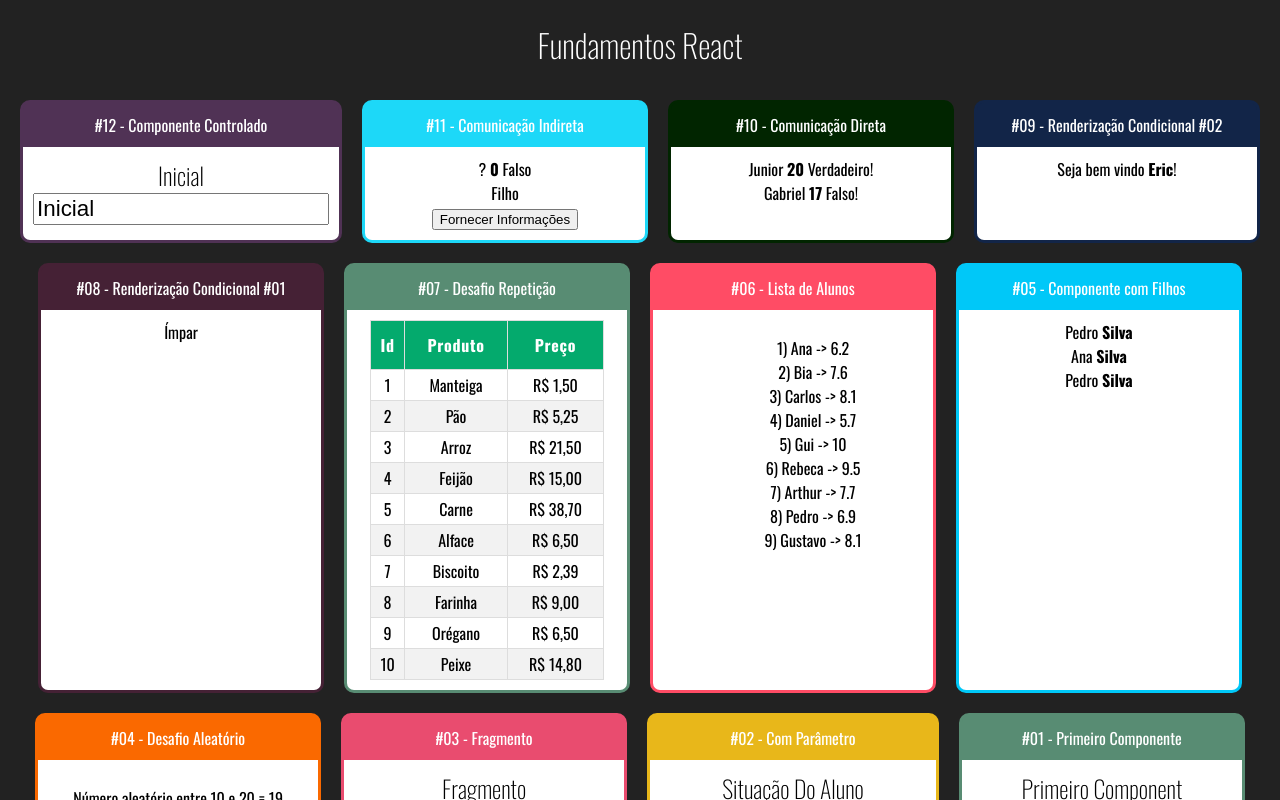
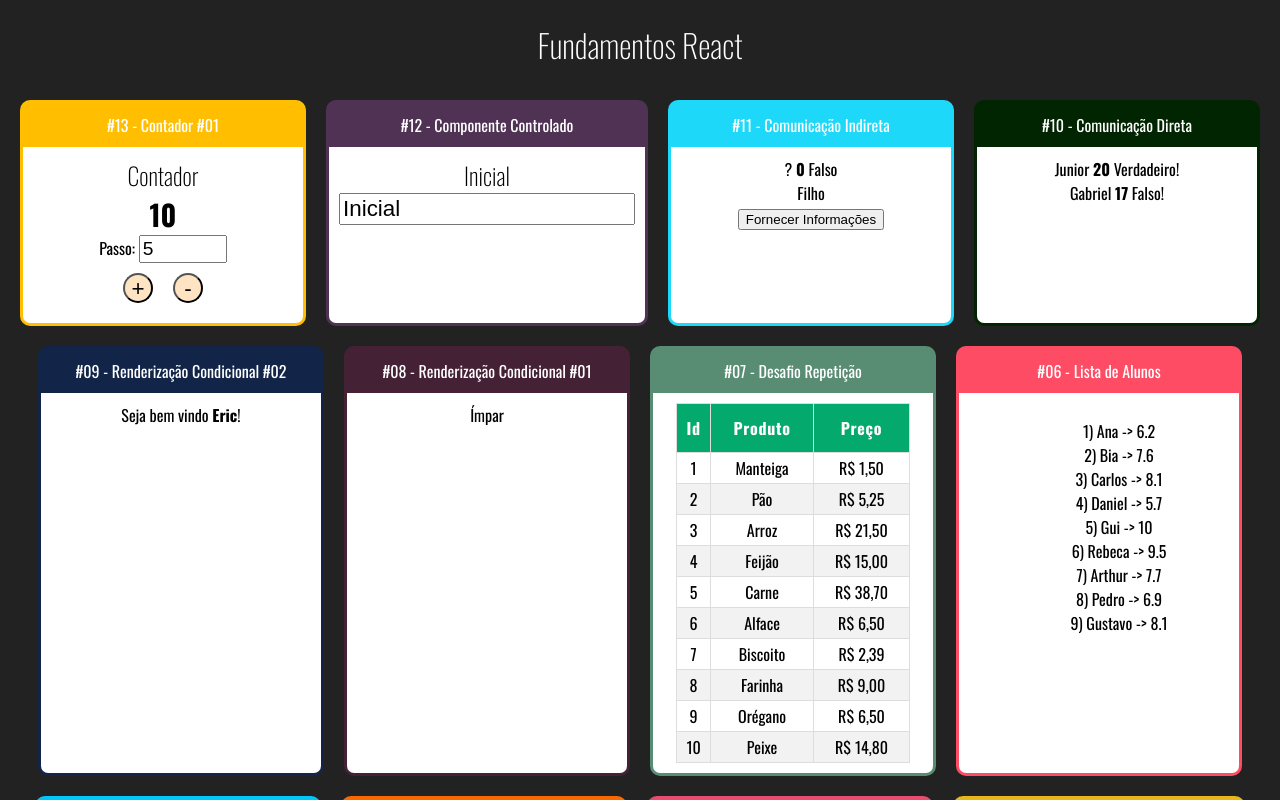
Before and after one commit to eric-moniz/curso-react-redux, a React (Create React App) app: page / in a window 1280 px wide. Shown: the top 800 px of the page. Built offline with nearby package versions, Linux system fonts and the light colour scheme.

Commit message:
aula 38 - Contador #01

```diff
--- a/src/App.jsx
+++ b/src/App.jsx
@@ -15,12 +15,17 @@
 import DiretaPai from "./components/comunicação/DiretaPai";
 import IndiretaPai from "./components/comunicação/IndiretaPai";
 import Input from "./components/formulario/Input";
+import Contador from "./components/contador/Contador";
 
 const App = () => (
   <div className="App">
     <h1>Fundamentos React</h1>
 
     <div className="Cards">
+      <Card titulo="#13 - Contador #01" color="#FFBF00">
+        <Contador numeroInicial={10} />
+      </Card>
+
       <Card titulo="#12 - Componente Controlado" color="#503255">
         <Input />
       </Card>
--- /dev/null
+++ b/src/components/contador/Contador.css
@@ -0,0 +1,17 @@
+.Contador input {
+  font-size: 1.2rem;
+  width: 80px;
+}
+
+.Contador h3 {
+  font-size: 1.8rem;
+}
+
+.Contador button {
+  height: 30px;
+  width: 30px;
+  border-radius: 50%;
+  background-color: bisque;
+  margin: 10px;
+  font-size: 1.4rem;
+}
--- /dev/null
+++ b/src/components/contador/Contador.jsx
@@ -0,0 +1,61 @@
+import "./Contador.css";
+import React from "react";
+
+class Contador extends React.Component {
+  // 1. modo de setar a variavel numero com props passada
+  state = {
+    numero: this.props.numeroInicial || 0,
+    passo: this.props.passoInicial || 5,
+  };
+
+  // 2. modo usando construtor
+  // constructor(props) {
+  //   super(props);
+  //   this.state = {
+  //     numero: props.numeroInicial,
+  //   };
+  // }
+
+  // Incrementar o valor de numero
+  inc = () => {
+    this.setState({
+      numero: this.state.numero + this.state.passo,
+    });
+  };
+
+  dec = () => {
+    this.setState({
+      numero: this.state.numero - this.state.passo,
+    });
+  };
+
+  setPasso = evento => {
+    this.setState({
+      passo: +evento.target.value,
+    });
+  };
+
+  render() {
+    return (
+      <div className="Contador">
+        <h2>Contador</h2>
+        <h3>
+          <strong>{this.state.numero}</strong>
+        </h3>
+        <div>
+          <label htmlFor="passoInput">Passo: </label>
+          <input
+            id="passoInput"
+            type="number"
+            value={this.state.passo}
+            onChange={this.setPasso}
+          />
+        </div>
+        <button onClick={this.inc}>+</button>
+        <button onClick={this.dec}>-</button>
+      </div>
+    );
+  }
+}
+
+export default Contador;
```
